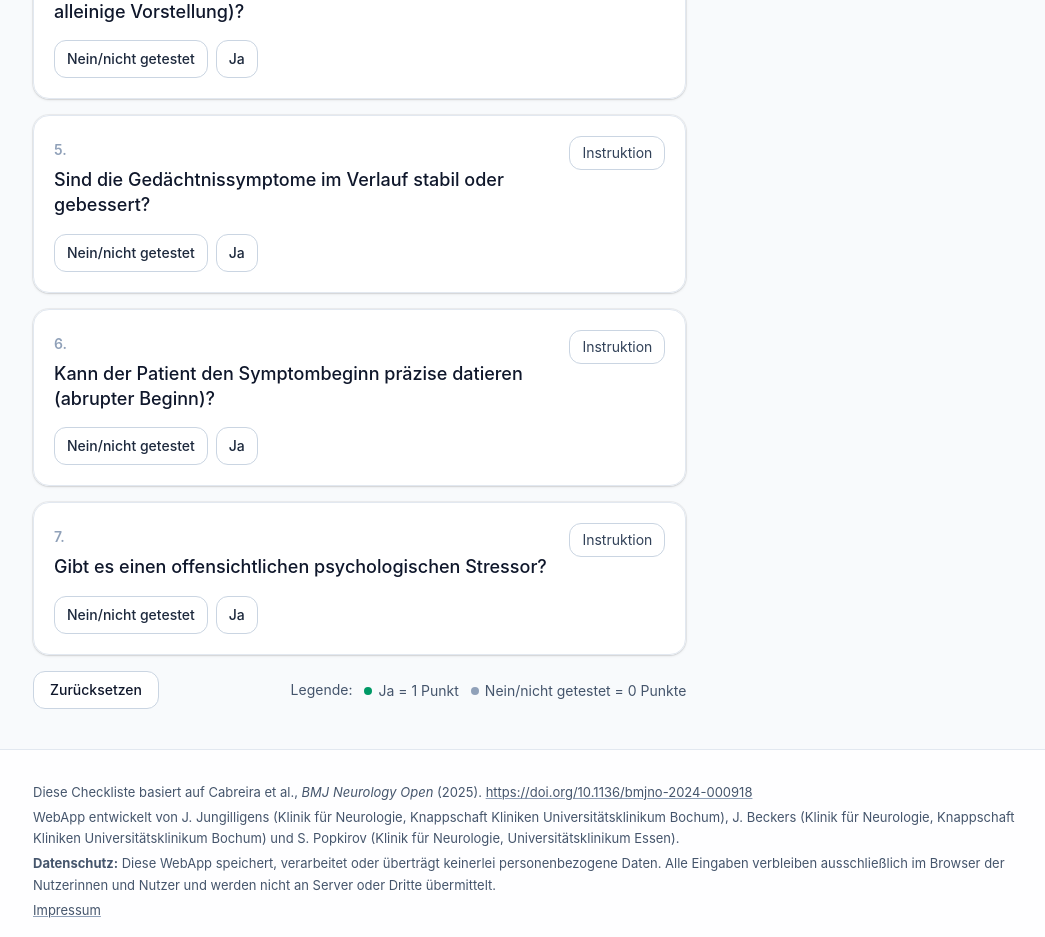
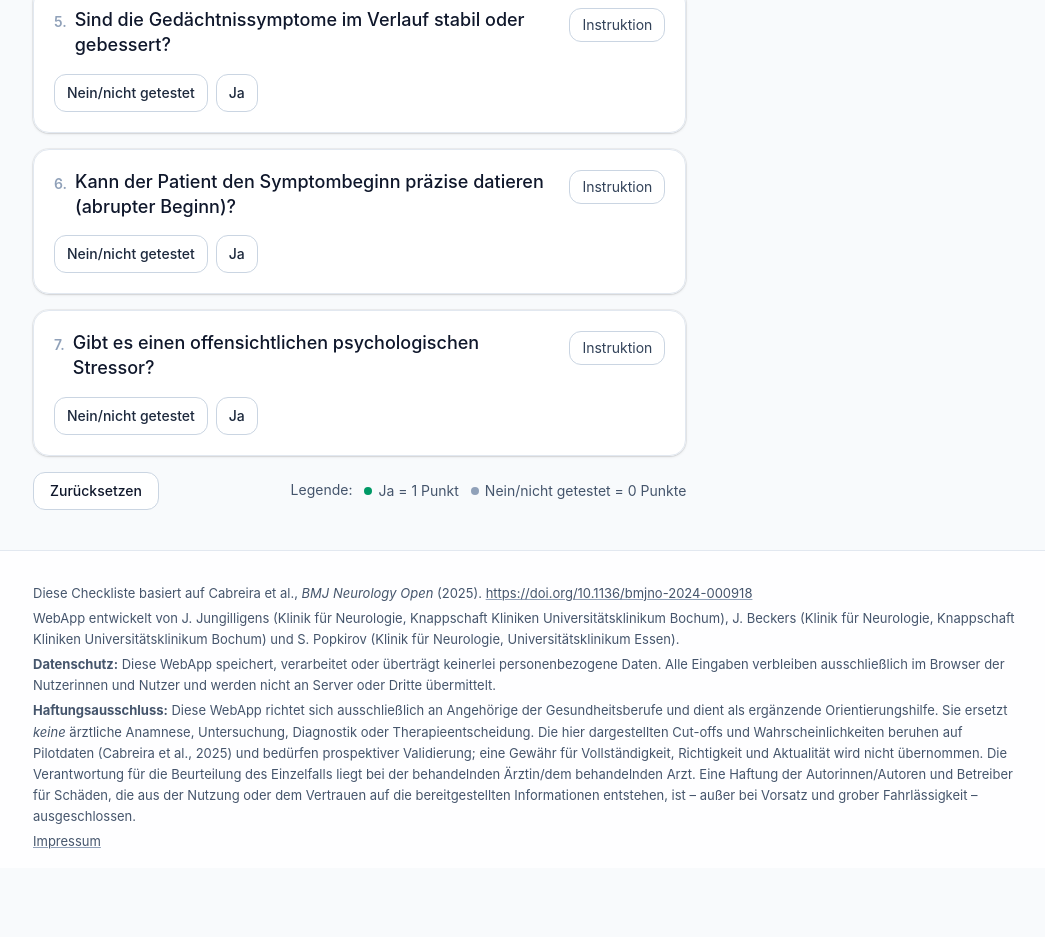
Before and after one commit to jungjoha/FCD-checklist, a React (Vite) app: page / in a window 1280 px wide. Shown: the part 960-1897 px from the top of the page, without its empty margins (111-1156 px from the left). After the commit the page ends 1828 px from the top, so only its background shows below. Built offline with nearby package versions, Linux system fonts and the light colour scheme.

Commit message:
feat: UI-Updates (Instruktionen mobil inline, Cut-off-Balken, Footer-Disclaimer)

```diff
--- a/src/App.jsx
+++ b/src/App.jsx
@@ -237,11 +237,11 @@ useEffect(() => {
                 >
                   <div className="flex items-start gap-3">
                     <div className="flex-1">
-                      <div className="flex items-start gap-2 flex-wrap">
-                        <span className="mt-1 text-sm font-semibold text-slate-400">
+                      <div className="flex items-start gap-2">
+                        <span className="mt-1 text-sm font-semibold text-slate-400 flex-none">
                           {idx + 1}.
                         </span>
-                        <p className="text-base sm:text-lg font-medium leading-snug">
+                        <p className="text-base sm:text-lg font-medium leading-snug flex-1 min-w-0">
                           {it.label}
                           {!isFull && it.onlyFull && (
                             <span className="ml-2 text-xs font-normal text-slate-500 align-middle">
@@ -290,6 +290,13 @@ useEffect(() => {
                       Ja
                     </button>
                   </div>
+                  {/* Inline instruction on small screens */}
+                  {it.instruction && isActive && (
+                    <div className="mt-3 md:hidden rounded-xl border border-slate-200 bg-slate-50 p-3">
+                      <p className="text-xs uppercase tracking-wide text-slate-400 mb-1">Instruktion</p>
+                      <p className="text-sm leading-relaxed text-slate-700">{it.instruction}</p>
+                    </div>
+                  )}
                 </div>
               );
             })}
@@ -318,7 +325,7 @@ useEffect(() => {
         </section>
 
         {/* Instruction panel */}
-        <aside className="md:col-span-1">
+        <aside className="hidden md:block md:col-span-1">
           <div className="sticky top-24 rounded-2xl border border-slate-200 bg-white p-5 shadow-sm ring-1 ring-black/5">
             <h2 className="text-base font-semibold mb-2">Instruktionen</h2>
             {activeItem ? (
@@ -369,6 +376,14 @@ useEffect(() => {
             <p className="mt-1">
               <strong>Datenschutz:</strong> Diese WebApp speichert, verarbeitet oder überträgt keinerlei personenbezogene Daten.
               Alle Eingaben verbleiben ausschließlich im Browser der Nutzerinnen und Nutzer und werden nicht an Server oder Dritte übermittelt.
+            </p>
+            <p className="mt-1">
+              <strong>Haftungsausschluss:</strong> Diese WebApp richtet sich ausschließlich an Angehörige der Gesundheitsberufe und dient als ergänzende Orientierungshilfe.
+              Sie ersetzt <em>keine</em> ärztliche Anamnese, Untersuchung, Diagnostik oder Therapieentscheidung.
+              Die hier dargestellten Cut-offs und Wahrscheinlichkeiten beruhen auf Pilotdaten (Cabreira&nbsp;et&nbsp;al., 2025) und bedürfen prospektiver Validierung;
+              eine Gewähr für Vollständigkeit, Richtigkeit und Aktualität wird nicht übernommen.
+              Die Verantwortung für die Beurteilung des Einzelfalls liegt bei der behandelnden Ärztin/dem behandelnden Arzt.
+              Eine Haftung der Autorinnen/Autoren und Betreiber für Schäden, die aus der Nutzung oder dem Vertrauen auf die bereitgestellten Informationen entstehen, ist – außer bei Vorsatz und grober Fahrlässigkeit – ausgeschlossen.
             </p>
             <p className="mt-1">
               <button
```
